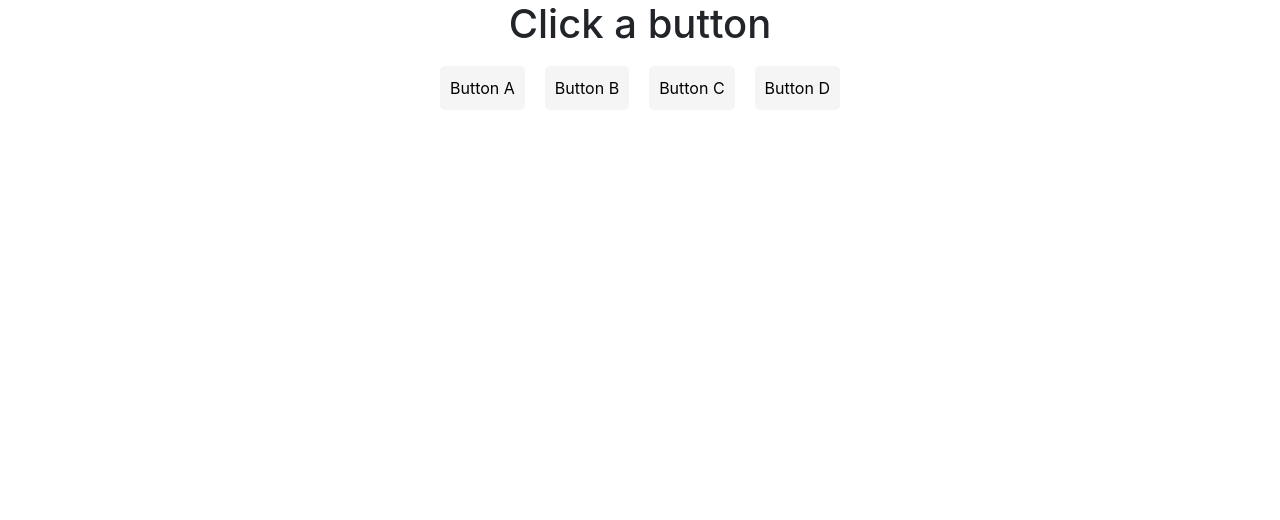
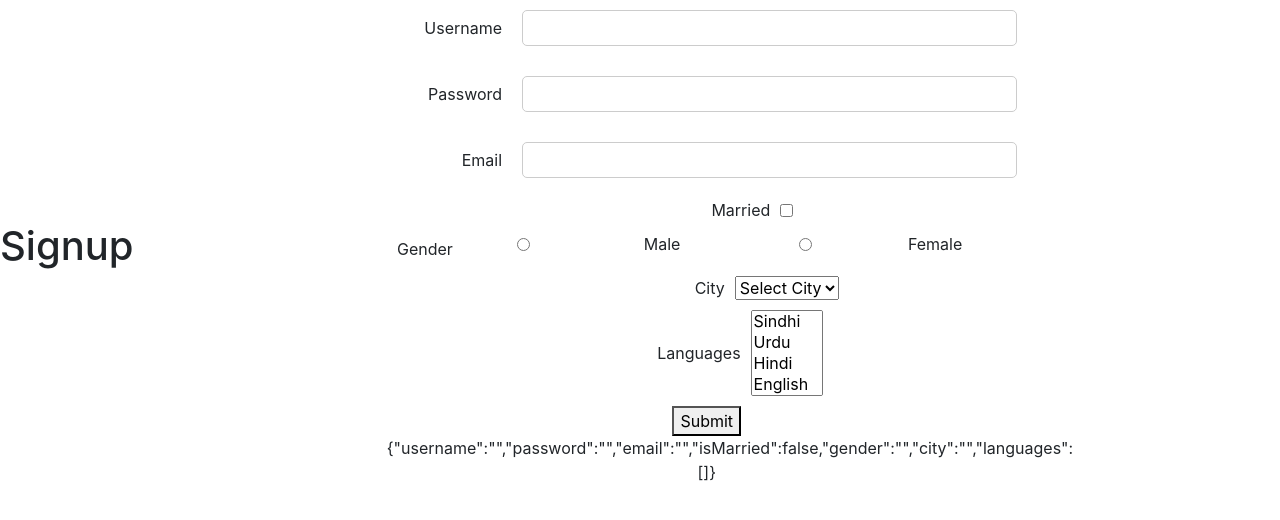
Before and after one commit to SajjadAli54/reactjs, a React (Create React App) app in the folder hello-world/: page / in a window 1280 px wide. Shown: the top 520 px of the page. Built offline with nearby package versions, Linux system fonts and the light colour scheme.

Commit message:
sign up form

```diff
--- a/hello-world/src/App.css
+++ b/hello-world/src/App.css
@@ -42,19 +42,34 @@ form {
   margin: 0 auto;
 }
 
-label {
-  display: block;
-  margin-bottom: 5px;
+div{
+  width: 100%;
+  display: flex;
+  align-items: center;
+  justify-content: center;
+  margin-bottom: 10px;
+}
+
+label{
+  display: inline-block;
+  width: 150px;
+  text-align: right;
+  margin-right: 10px;
+
 }
 
 input[type="text"],
 input[type="email"],
+input[type="number"],
+input[type="date"],
+input[type="password"],
 textarea {
+  display: inline-block;
   padding: 5px;
   width: 100%;
   border: 1px solid #ccc;
   border-radius: 5px;
-  margin-bottom: 10px;
+  margin: 10px;
 }
 
 input[type="submit"] {
--- a/hello-world/src/App.js
+++ b/hello-world/src/App.js
@@ -1,15 +1,10 @@
 import "./App.css";
-import Main from "./Components/context-api/main";
-import UseFunctional from "./Components/defaultArguments/functional";
-import ClassComponent from "./Components/defaultArguments/classCom";
-import Counter from "./Components/reducers/reducers";
-import FC from "./Components/defaultArguments/fc";
-import { MyComponent } from "./Components/this_binding/component";
+import SignupClass from "./Components/forms/class-signup";
 
 function App() {
   return (
     <div className="App">
-      <MyComponent />
+      <SignupClass />
     </div>
   );
 }
--- a/hello-world/src/Components/forms/class-signup.jsx
+++ b/hello-world/src/Components/forms/class-signup.jsx
@@ -3,96 +3,137 @@ import React, { Component } from "react";
 export class SignupClass extends Component {
   constructor(props) {
     super(props);
+
     this.state = {
-      fullname: "",
+      username: "",
+      password: "",
       email: "",
+      isMarried: false,
       gender: "",
-      about: "",
-      male: false,
-      react: false,
-      typescript: false,
-      language: ["urdu", "english"],
-      country: "",
+      city: "",
+      languages: [],
     };
-
-    this.handleChange = this.handleChange.bind(this);
   }
 
-  handleChange(event) {
-    // Event Synthesize object: event
-    let { name, value, type, checked, selectedOptions } = event.target;
-    if (type === "checkbox") value = checked;
-    else if (name === "language")
+  handleChange = (e) => {
+    let { name, type, value, checked, selectedOptions } = e.target;
+
+    if (type === "checkbox") {
+      value = checked;
+    } else if (type === "select-multiple") {
       value = Array.from(selectedOptions, (option) => option.value);
-    this.setState({ [name]: value });
     }
+
+    this.setState({
+      [name]: value,
+    });
+  };
 
   render() {
     return (
       <>
-        <h1>Register</h1>
-        <p>{JSON.stringify(this.state)}</p>
+        <h1>Signup</h1>
+        <br />
         <form>
-          <label>Name: </label>
+          <div>
+            <label htmlFor="username">Username</label>
             <input
+              id="username"
               type="text"
-            name="fullname"
-            value={this.state.fullname}
+              name="username"
+              value={this.state.username}
               onChange={this.handleChange}
             />
-
-          <label>Email: </label>
+          </div>
+          <div>
+            <label htmlFor="password">Password</label>
             <input
+              id="password"
+              type="password"
+              name="password"
+              value={this.state.password}
+              onChange={this.handleChange}
+            />
+          </div>
+          <div>
+            <label htmlFor="email">Email</label>
+            <input
+              id="email"
               type="email"
               name="email"
               value={this.state.email}
               onChange={this.handleChange}
             />
-
-          <label>About me</label>
-          <textarea
-            type="text"
-            name="about"
-            value={this.state.about}
+          </div>
+          <div>
+            <label htmlFor="isMarried">Married</label>
+            <input
+              id="isMarried"
+              type="checkbox"
+              name="isMarried"
+              checked={this.state.isMarried}
               onChange={this.handleChange}
             />
-
-          <label>Skills</label>
-          <label>React:</label>
+          </div>
+          <div>
+            <label>Gender</label>
+            <div>
               <input
-            type="checkbox"
-            name="react"
-            checked={this.state.react}
+                id="male"
+                type="radio"
+                name="gender"
+                value="Male"
                 onChange={this.handleChange}
               />
-          <label>Typescript:</label>
+              <label htmlFor="male">Male</label>
+            </div>
+            <div>
               <input
-            type="checkbox"
-            name="typescript"
-            checked={this.state.typescript}
+                id="female"
+                type="radio"
+                name="gender"
+                value="Female"
                 onChange={this.handleChange}
               />
+              <label htmlFor="female">Female</label>
+            </div>
+          </div>
 
-          <label>Gender</label>
-          <input type="radio" name="male" value="Male" />
-          <label>Male</label>
-          <input type="radio" name="male" value="female" />
-          <label>Female</label>
+          <div>
+            <label htmlFor="city">City</label>
+            <select
+              id="city"
+              name="city"
+              value={this.state.city}
+              onChange={this.handleChange}
+            >
+              <option value="">Select City</option>
+              <option value="Delhi">Delhi</option>
+              <option value="Mumbai">Mumbai</option>
+              <option value="Bangalore">Bangalore</option>
+            </select>
+          </div>
 
-          <label>Language</label>
+          <div>
+            <label htmlFor="languages">Languages</label>
             <select
-            name="language"
-            value={this.state.language}
+              id="languages"
+              name="languages"
+              value={this.state.languages}
               onChange={this.handleChange}
               multiple
             >
-            <option value="urdu">Urdu</option>
-            <option value="english">English</option>
-            <option value="vietnamese">Vietnamese</option>
-            <option value="japanese">Japanese</option>
+              <option value="Sindhi">Sindhi</option>
+              <option value="Urdu">Urdu</option>
+              <option value="Hindi">Hindi</option>
+              <option value="English">English</option>
+              <option value="Kannada">Kannada</option>
+              <option value="Tamil">Tamil</option>
             </select>
+          </div>
 
-          <input type="submit" value="Submit" />
+          <button type="submit">Submit</button>
+          <p>{JSON.stringify(this.state)}</p>
         </form>
       </>
     );
```
Lines whose indentation alone changed are shown as unchanged.
